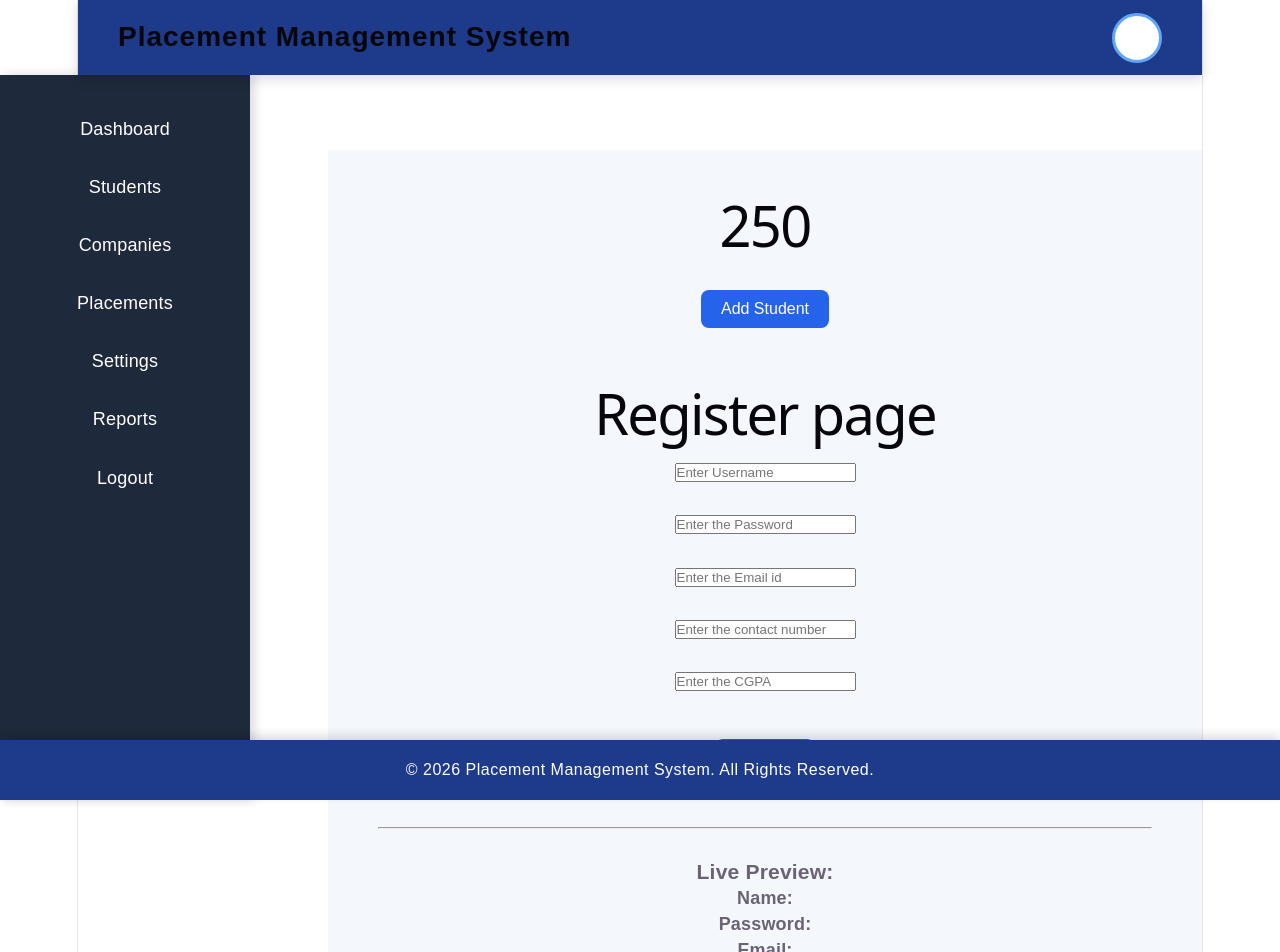
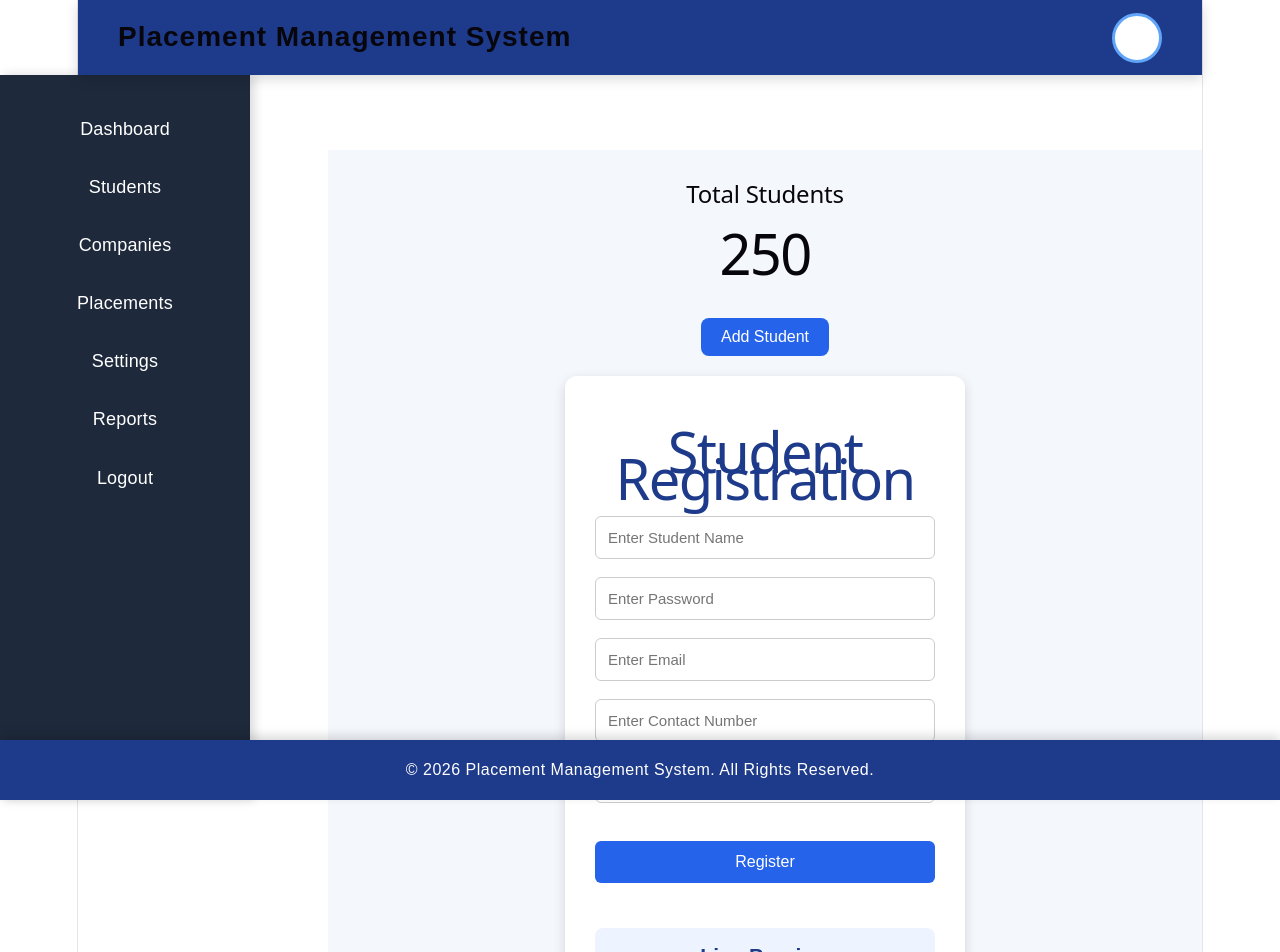
Before and after one commit to priyanatani34073407-spec/placement-management-system, a React (Vite) app: page / in a window 1280 px wide. Shown: the top 952 px of the page. Built offline with nearby package versions, Linux system fonts and the light colour scheme.

Commit message:
feat: improve student registration form and UI

```diff
--- a/src/App.jsx
+++ b/src/App.jsx
@@ -4,44 +4,41 @@ import "./App.css";
 import Navbar from "./components/Navbar/Navbar";
 import Sidebar from "./components/Sidebar/Sidebar";
 import Footer from "./components/Footer/Footer";
-import Home from "./pages/Home";
 import Register from "./pages/Registartion/Register";
 
-//App.jsx  The root component
-//Initially Everything is displayed from here
-
-//Creating the root component
-//js ---HTML ----> JSX>
-//JSX Is not undestand by browser
-//Babel will help to convert into JS
-// const div=//Fragments <> ,</>
-//     <>
-//       <h1>WelCome To Chalapathi</h1>
-//       <p>Learn Today And Lead Tommorow</p>
-//       <h2>Placement Management System</h2>
-//     </>
-
-
-//Root components
 function App() {
   const [students, setStudents] = useState(250);
-  function addStudent() {
-    setStudents(students + 1);
-    console.log(students)
-  }
+
+  const addStudent = () => {
+    setStudents((prevStudents) => prevStudents + 1);
+  };
+
   return (
     <>
       <Navbar />
-      <div className="Main">
+
+      <div className="main-container">
         <Sidebar />
+
         <div className="content">
-          <h1>{students}</h1>
-          <button onClick={addStudent}>Add Student</button>
+
+          <div className="dashboard">
+            <h2>Total Students</h2>
+            <h1>{students}</h1>
+
+            <button onClick={addStudent}>
+              Add Student
+            </button>
+          </div>
+
           <Register />
+
         </div>
       </div>
+
       <Footer />
     </>
   );
 }
+
 export default App;
--- a/src/pages/Registartion/Register.css
+++ b/src/pages/Registartion/Register.css
@@ -0,0 +1,85 @@
+* {
+  margin: 0;
+  padding: 0;
+  box-sizing: border-box;
+  font-family: Arial, sans-serif;
+}
+
+.register-container {
+  width: 100%;
+  min-height: 100vh;
+  background: #f4f7fc;
+  display: flex;
+  justify-content: center;
+  align-items: center;
+}
+
+.register-box {
+  width: 400px;
+  background: #ffffff;
+  padding: 30px;
+  border-radius: 12px;
+  box-shadow: 0px 4px 12px rgba(0, 0, 0, 0.15);
+}
+
+.register-box h1 {
+  text-align: center;
+  color: #1e3a8a;
+  margin-bottom: 25px;
+}
+
+.register-box input {
+  width: 100%;
+  padding: 12px;
+  margin-bottom: 18px;
+  border: 1px solid #cccccc;
+  border-radius: 6px;
+  font-size: 15px;
+  outline: none;
+  transition: 0.3s;
+}
+
+.register-box input:focus {
+  border-color: #2563eb;
+  box-shadow: 0 0 5px rgba(37, 99, 235, 0.3);
+}
+
+.register-box button {
+  width: 100%;
+  padding: 12px;
+  background: #2563eb;
+  color: white;
+  border: none;
+  border-radius: 6px;
+  font-size: 16px;
+  cursor: pointer;
+  transition: 0.3s;
+}
+
+.register-box button:hover {
+  background: #1d4ed8;
+}
+
+.error-message {
+  color: red;
+  font-size: 14px;
+  margin-bottom: 15px;
+  text-align: center;
+}
+
+.preview {
+  margin-top: 25px;
+  padding: 15px;
+  background: #eef4ff;
+  border-radius: 8px;
+}
+
+.preview h3 {
+  color: #1e3a8a;
+  margin-bottom: 10px;
+}
+
+.preview p {
+  margin: 6px 0;
+  color: #333;
+}
--- a/src/pages/Registartion/Register.jsx
+++ b/src/pages/Registartion/Register.jsx
@@ -1,123 +1,150 @@
 import { useState } from "react";
+import "./Register.css";
 
 function Register() {
-  // State variables for form inputs
   const [studentName, setStudentName] = useState("");
   const [password, setPassword] = useState("");
   const [email, setEmail] = useState("");
   const [contact, setContact] = useState("");
   const [cgpa, setCGPA] = useState("");
-  const [error, setError] = useState(""); // State variable for error messages
-  const validationErrors = {};
+  const [error, setError] = useState("");
 
-  // Handler for the username input
-  function handleChange(event) {
-    setStudentName(event.target.value);
-  }
+  function registration(event) {
+    event.preventDefault();
 
-  // Handler for form submission
-  function registration(event) {
-    event.preventDefault(); // Prevents the browser from reloading the page
-    // alert("Registration Successful");
-    //validation
-    if(studentName.trim() === "" ){
-        alert("Please enter a valid username.");
-        return;
+    setError("");
 
-    }
-    const passwordPattern = /^(?=.*[A-Za-z])(?=.*\d)[A-Za-z\d]{8,}$/; // Minimum 8 characters, at least one letter and one number`
-    if(!passwordPattern.test(password) ){
-        validationErrors.password = "Password must be at least 8 characters long and contain at least one letter and one number.";
-        return;
-    }
-    const emailpattern = /^[a-zA-Z0-9._%+-]+@[a-zA-Z0-9.-]+\.[a-zA-Z]{2,}$/;
-    if(!emailpattern.test(email) ){
-        validationErrors.email = "Please enter a valid email.";
-        return;
-        return;
-    }
-    if(phone.length  !== 10 ){
-        validationErrors.contact = "Please enter a valid contact number.";
-        return;
-    }
-    if(cgpa < 0 || cgpa > 10 ){
-        validationErrors.cgpa = "Please enter a valid CGPA.";
+    // Username Validation
+    if (studentName.trim() === "") {
+      setError("Student name is required.");
       return;
     }
 
-    // You can access all form values here for API calls:
-    console.log({ studentName, password, email, contact, cgpa });
+    // Password Validation
+    const passwordPattern =
+      /^(?=.*[A-Za-z])(?=.*\d)[A-Za-z\d]{8,}$/;
+
+    if (!passwordPattern.test(password)) {
+      setError(
+        "Password must contain at least 8 characters, one letter and one number."
+      );
+      return;
+    }
+
+    // Email Validation
+    const emailPattern =
+      /^[a-zA-Z0-9._%+-]+@[a-zA-Z0-9.-]+\.[A-Za-z]{2,}$/;
+
+    if (!emailPattern.test(email)) {
+      setError("Enter a valid email address.");
+      return;
+    }
+
+    // Contact Validation
+    const phonePattern = /^[0-9]{10}$/;
+
+    if (!phonePattern.test(contact)) {
+      setError("Contact number must contain exactly 10 digits.");
+      return;
+    }
+
+    // CGPA Validation
+    const cgpaValue = Number(cgpa);
+
+    if (isNaN(cgpaValue) || cgpaValue < 0 || cgpaValue > 10) {
+      setError("CGPA should be between 0 and 10.");
+      return;
+    }
+
+    alert("Registration Successful!");
+
+    console.log({
+      studentName,
+      password,
+      email,
+      contact,
+      cgpa,
+    });
+
+    // Clear Form
+    setStudentName("");
+    setPassword("");
+    setEmail("");
+    setContact("");
+    setCGPA("");
   }
 
   return (
-    <div style={{ padding: "20px", fontFamily: "sans-serif" }}>
-      <h1>Register page</h1>
+    <div className="register-container">
+      <div className="register-box">
 
-      {/* Using a <form> tag with onSubmit is standard practice.
-        It allows users to submit by pressing 'Enter' on any input.
-      */}
+        <h1>Student Registration</h1>
+
+        {error && <p className="error-message">{error}</p>}
+
         <form onSubmit={registration}>
-        <div>
+
           <input
             type="text"
-            placeholder="Enter Username"
+            placeholder="Enter Student Name"
             value={studentName}
-            onChange={handleChange}
+            onChange={(e) => setStudentName(e.target.value)}
           />
-        </div>
-        <br />
 
-        <div>
           <input
             type="password"
-            placeholder="Enter the Password"
+            placeholder="Enter Password"
             value={password}
             onChange={(e) => setPassword(e.target.value)}
           />
-        </div>
-        <br />
 
-        <div>
           <input
             type="email"
-            placeholder="Enter the Email id"
+            placeholder="Enter Email"
             value={email}
             onChange={(e) => setEmail(e.target.value)}
           />
-        </div>
-        <br />
 
-        <div>
           <input
             type="text"
-            placeholder="Enter the contact number"
+            placeholder="Enter Contact Number"
             value={contact}
             onChange={(e) => setContact(e.target.value)}
           />
-        </div>
-        <br />
 
-        <div>
           <input
-            type="text"
-            placeholder="Enter the CGPA"
+            type="number"
+            placeholder="Enter CGPA"
             value={cgpa}
             onChange={(e) => setCGPA(e.target.value)}
+            step="0.01"
+            min="0"
+            max="10"
           />
-        </div>
-        <br />
 
-        <button type="submit">Register</button>
+          <button type="submit">
+            Register
+          </button>
+
         </form>
 
-      <hr style={{ margin: "30px 0" }} />
+        <div className="preview">
 
-      <h3>Live Preview:</h3>
+          <h3>Live Preview</h3>
+
           <p><strong>Name:</strong> {studentName}</p>
+
           <p><strong>Password:</strong> {password}</p>
+
           <p><strong>Email:</strong> {email}</p>
+
           <p><strong>Contact:</strong> {contact}</p>
+
           <p><strong>CGPA:</strong> {cgpa}</p>
+
+        </div>
+
+      </div>
     </div>
   );
 }
```
Lines whose indentation alone changed are shown as unchanged.
